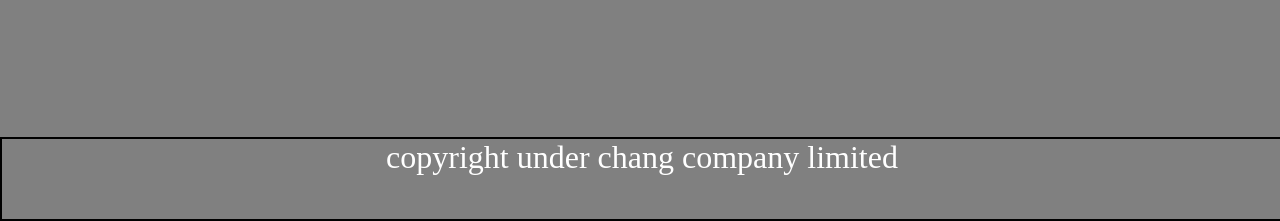
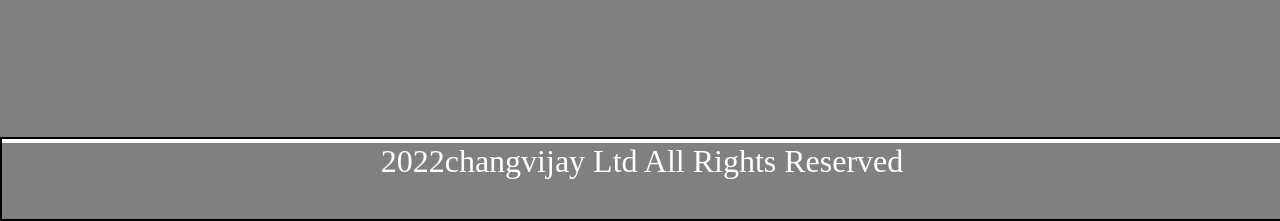
Before and after one commit to changvijay/uit, a plain HTML site: page index.html in a window 1280 px wide. Shown: the part 3862-4083 px from the top of the page. Drawn offline with Linux system fonts and the light colour scheme.

Commit message:
Update index.html

```diff
--- a/index.html
+++ b/index.html
@@ -178,10 +178,14 @@
                 </div>
                 <div class="endimg"><img class="phone" src="img/end.jpg" alt="" srcset="" height="350px"></div>
             </div>
-            <div class="copyright"> copyright under chang company limited</div>
+            <div class="copyright"><div style="border: 2px solid white"></div>
+        <span id="root"></span>changvijay Ltd All Rights Reserved
+      </div>
         </section>
 
-
+  <script>
+    document.getElementById("root").innerHTML=new Date().getFullYear();
+  </script>
 
 </body>
 
```
